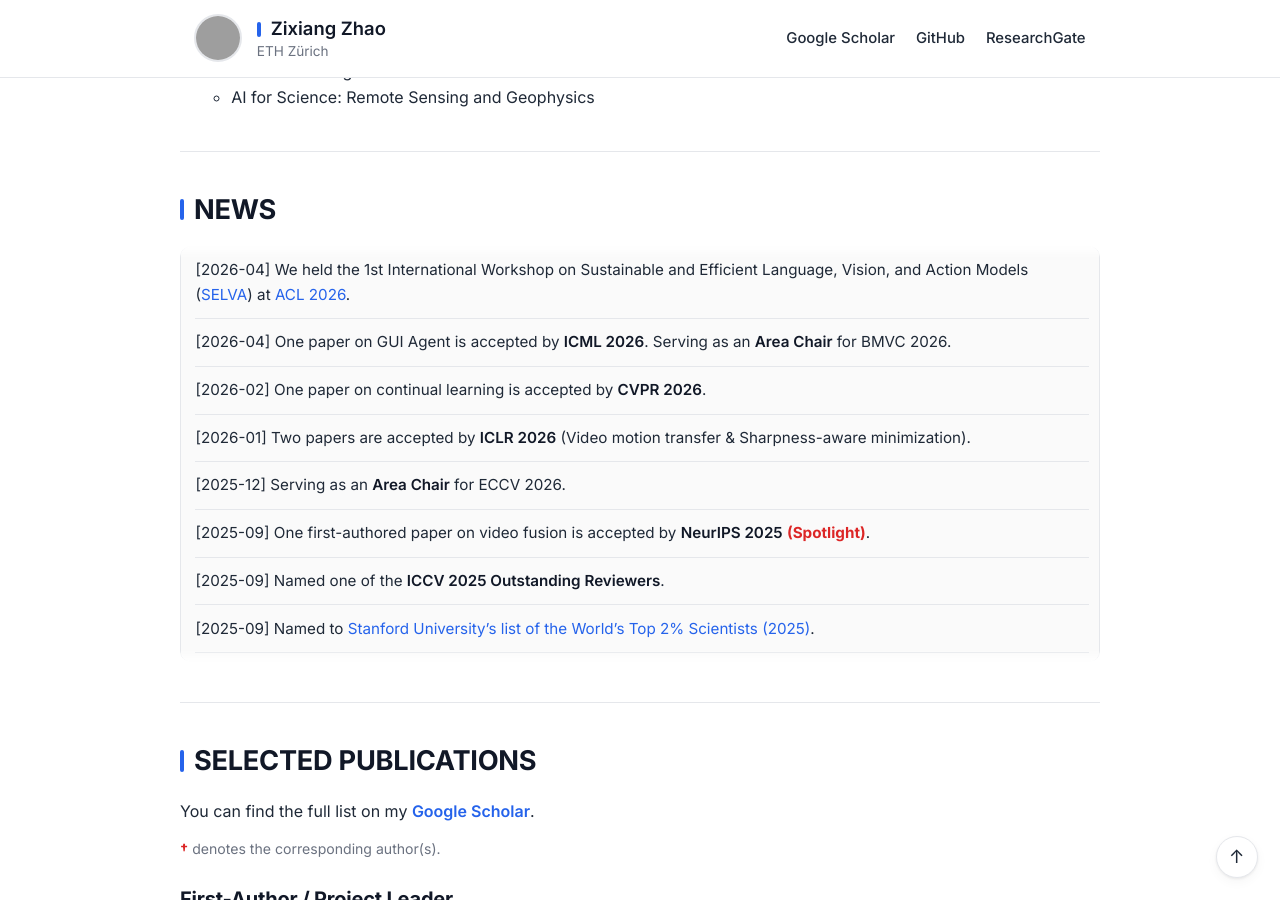
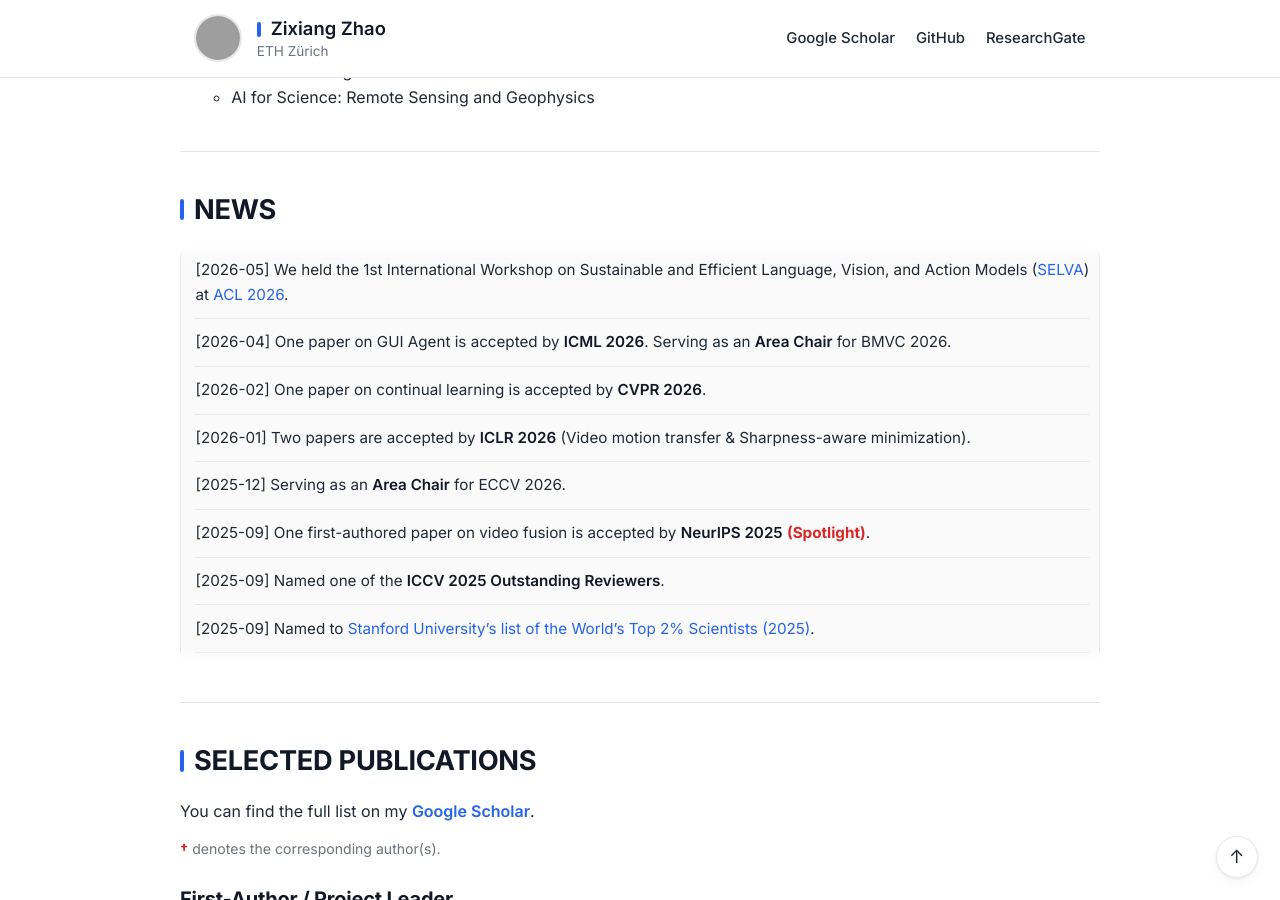
Before and after one commit to Zhaozixiang1228/Zhaozixiang1228.github.io, a Jekyll site: the page built from index.md, in a window 1280 px wide and 900 px high, scrolled down 1058 px. Built offline with Jekyll 4.4.1, drawn with Linux system fonts in a browser that asks for light colours; our own code applies the rules of GitHub Pages for plain Markdown files; grey boxes are pictures that could not be loaded.

Commit message:
Update index.md

```diff
--- a/index.md
+++ b/index.md
@@ -50,7 +50,7 @@ For collaborations beyond ETH domain, I’m open to all kinds of collaboration
 
 # NEWS
 <!-- - <span class="badge badge-hot">HOT</span> One first-authored paper on video fusion is accepted by **NeurIPS 2025** <strong class="emph">(Spotlight)</strong>. -->
-- [2026-04] We held the 1st International Workshop on Sustainable and Efficient Language, Vision, and Action Models ([SELVA](https://selva-workshop.github.io)) at [ACL 2026](https://2026.aclweb.org/).
+- [2026-05] We held the 1st International Workshop on Sustainable and Efficient Language, Vision, and Action Models ([SELVA](https://selva-workshop.github.io)) at [ACL 2026](https://2026.aclweb.org/).
 - [2026-04] One paper on GUI Agent is accepted by **ICML 2026**. Serving as an **Area Chair** for BMVC 2026.
 - [2026-02] One paper on continual learning is accepted by **CVPR 2026**.
 - [2026-01] Two papers are accepted by **ICLR 2026** (Video motion transfer & Sharpness-aware minimization).
```
